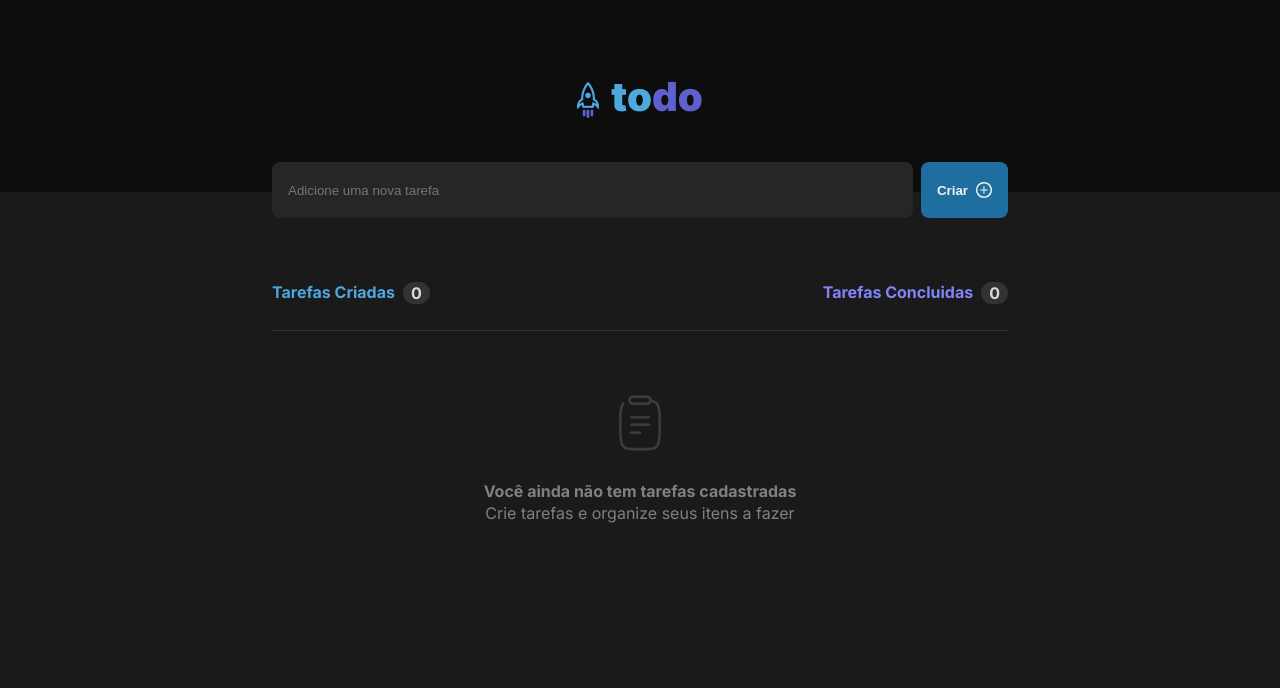
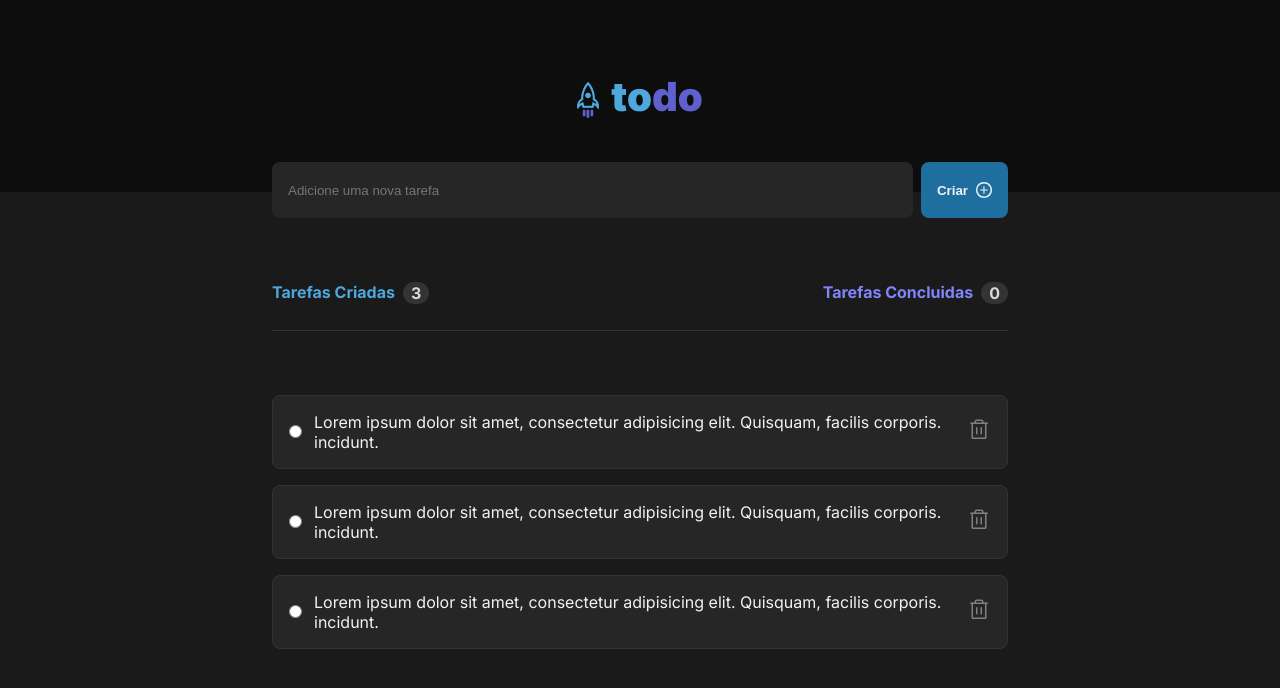
Before and after one commit to mateuscesarglima/react-ignite-todo-list, a React (Vite) app: page / in a window 1280 px wide. Shown: the top 688 px of the page. Built offline with nearby package versions, Linux system fonts and the light colour scheme.

Commit message:
feat(IGNITE-4): add uuid and taskList

```diff
--- a/package.json
+++ b/package.json
@@ -9,6 +9,7 @@
     "preview": "vite preview"
   },
   "dependencies": {
+    "phosphor-react": "^1.4.1",
     "react": "^18.2.0",
     "react-dom": "^18.2.0",
     "styled-components": "^5.3.6"
--- /dev/null
+++ b/src/components/ui/molecule/ListItem/ListItem.tsx
@@ -0,0 +1,19 @@
+import { Trash } from "phosphor-react";
+import React from "react";
+import * as C from "./styles";
+const ListItem = () => {
+  return (
+    <C.ListItemContainer>
+      <C.RadioButton type="radio" />
+      <p style={{ textAlign: "start" }}>
+        Lorem ipsum dolor sit amet, consectetur adipisicing elit. Quisquam,
+        facilis corporis. incidunt.
+      </p>
+      <button>
+        <Trash size={24} />
+      </button>
+    </C.ListItemContainer>
+  );
+};
+
+export default ListItem;
--- /dev/null
+++ b/src/components/ui/molecule/ListItem/styles.ts
@@ -0,0 +1,29 @@
+import styled from "styled-components";
+
+export const ListItemContainer = styled.div`
+  background: var(--gray-500);
+  display: flex;
+  gap: 12px;
+  align-items: center;
+  border-radius: 8px;
+  border: 1px solid var(--gray-400);
+  padding: 16px;
+
+  p {
+    color: var(--gray-100);
+  }
+
+  button {
+    background: none;
+    border: none;
+    cursor: pointer;
+
+    > svg {
+      color: var(--gray-300);
+    }
+  }
+`;
+
+export const RadioButton = styled.input``;
+
+export const RadioButtonLabel = styled.label``;
--- a/src/components/ui/molecule/TasksList/TasksList.tsx
+++ b/src/components/ui/molecule/TasksList/TasksList.tsx
@@ -1,19 +1,24 @@
 import React from "react";
 import * as C from "./styles";
 import Clipboard from "@assets/Clipboard.png";
+import { ITaskList } from "@interfaces/index";
+import ListItem from "../ListItem/ListItem";
 
-const TasksList = () => {
+const TasksList = ({ tasks }: ITaskList) => {
+  console.log(tasks);
   return (
     <C.TasksListContainer>
       <C.TasksListHeader>
         <p>
-          Tarefas Criadas <span>0</span>
+          Tarefas Criadas <span>{tasks.length}</span>
         </p>
         <p>
           Tarefas Concluidas <span>0</span>
         </p>
       </C.TasksListHeader>
       <C.TasksListBody>
+        {!tasks ? (
+          <>
             <div>
               <img src={Clipboard} alt="" />
             </div>
@@ -21,6 +26,14 @@ const TasksList = () => {
               <p>Você ainda não tem tarefas cadastradas</p>
               <p>Crie tarefas e organize seus itens a fazer</p>
             </div>
+          </>
+        ) : (
+          <C.ListItemBox>
+            {tasks.map((task) => (
+              <ListItem />
+            ))}
+          </C.ListItemBox>
+        )}
       </C.TasksListBody>
     </C.TasksListContainer>
   );
--- a/src/components/ui/molecule/TasksList/styles.ts
+++ b/src/components/ui/molecule/TasksList/styles.ts
@@ -53,3 +53,9 @@ export const TasksListBody = styled.div`
     }
   }
 `;
+
+export const ListItemBox = styled.div`
+  display: flex;
+  flex-direction: column;
+  gap: 1rem;
+`;
--- a/src/components/ui/organism/Main/Main.tsx
+++ b/src/components/ui/organism/Main/Main.tsx
@@ -1,13 +1,14 @@
 import AddTask from "@components/ui/molecule/AddTask/AddTask";
 import TasksList from "@components/ui/molecule/TasksList/TasksList";
-import React from "react";
+import { IMain } from "@interfaces/index";
 import * as C from "./styles";
 
-const Main = () => {
+const Main = ({ tasks }: IMain) => {
+  console.log(tasks);
   return (
     <C.MainContainer>
       <AddTask />
-      <TasksList />
+      <TasksList tasks={tasks} />
     </C.MainContainer>
   );
 };
--- a/src/constants/index.ts
+++ b/src/constants/index.ts
@@ -1,7 +1,7 @@
 import { ITask } from "@interfaces/index";
 
-export const Task: ITask = {
-  id: 1,
-  content: "testando",
-  isConcluded: false,
-};
+export const Task: ITask[] = [
+  { id: crypto.randomUUID(), content: "testando", isConcluded: false },
+  { id: crypto.randomUUID(), content: "testando", isConcluded: false },
+  { id: crypto.randomUUID(), content: "testando", isConcluded: false },
+];
--- a/src/containers/Page/Page.tsx
+++ b/src/containers/Page/Page.tsx
@@ -1,12 +1,14 @@
 import Header from "@components/ui/organism/Header/Header";
 import Main from "@components/ui/organism/Main/Main";
 import { Task } from "@constants/index";
+import { useState } from "react";
 
 const Page = () => {
+  const [tasks, setTasks] = useState(Task);
   return (
     <div>
       <Header />
-      <Main />
+      <Main tasks={tasks} />
     </div>
   );
 };
```
Also changed, not shown: src/interfaces/index.ts (+7 -1 lines), 1 other file (tests, documents, lock files or other folders). Lines whose indentation alone changed are shown as unchanged.
